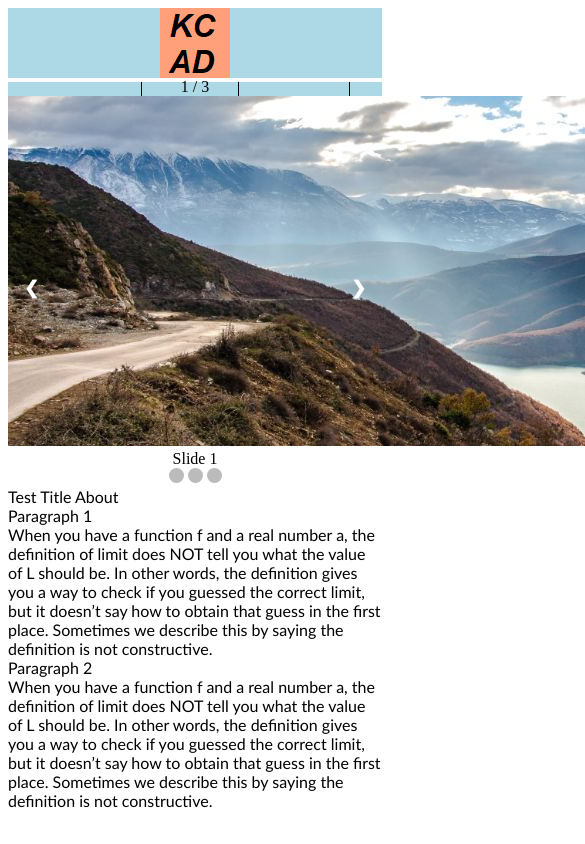
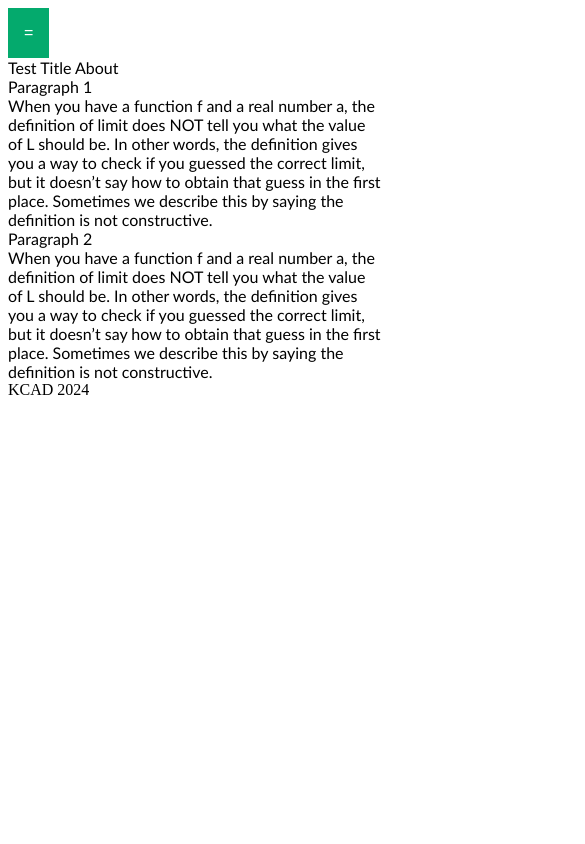
Before and after one commit to kev1ch/kcad_website_react, a React (Vite) app: page /about in a window 390 px wide. Shown: the top 844 px of the page, 585 px wide, since content can reach past the window. Built offline with nearby package versions, Linux system fonts and the light colour scheme.

Commit message:
Styles for mobile/small screens, separated Slideshow Component from other pages

```diff
--- a/src/App.jsx
+++ b/src/App.jsx
@@ -5,6 +5,11 @@ import MainPage from './MainPage';
 import ArticleComponent from './ArticleComponent';
 import article_main from './ArticleMain';
 import article_about from './ArticleAbout';
+import SlideshowComponent from "./SlideshowComponent";
+
+import img1 from "./img/img1.jpg";
+import img2 from "./img/img2.jpg";
+import img3 from "./img/img3.jpg";
 
 function App() {
 
@@ -13,7 +18,7 @@ function App() {
       <BrowserRouter>
         <Routes>
           <Route path="/" element={<MainPage/>}>
-            <Route index element={<ArticleComponent data={article_main}/>}></Route>
+            <Route index element={<><SlideshowComponent srcimg1={img1} srcimg2={img2} srcimg3={img3}/><ArticleComponent data={article_main}/></>}></Route>
             <Route path="/news" element={<div>News</div>}></Route>
             <Route path="/gallery" element={<div>Gallery</div>}></Route>
             <Route path="/about" element={<ArticleComponent data={article_about}/>}></Route>
--- a/src/MainPage.css
+++ b/src/MainPage.css
@@ -1,9 +1,24 @@
-#navigation_bar {
-    height: 70px;
-    background-color: lightblue;
-    width: 100%;
-    text-align:center;
+@media screen and (max-width: 1000px) {
+    .dropdown_navigaiton {
+        position: relative;
+        display: inline-block;
+    }
+    .navigation_bar {
+        display: none;
+    }
 }
+
+@media screen and (min-width: 1000px) {
+    .navigation_bar {
+        height: 70px;
+        background-color: lightblue;
+        width: 100%;
+        text-align:center;
+    }
+    .dropdown_navigaiton {
+        display: none;
+    }
+  }
 
 nav {
     vertical-align: top;
@@ -31,3 +46,37 @@ nav {
 .link-style:hover {
     background-color: lightskyblue;
 }
+
+.dropdown_button {
+    background-color: #04AA6D;
+    color: white;
+    padding: 16px;
+    font-size: 16px;
+    border: none;
+}
+
+.dropdown_content {
+    display: none;
+    position: absolute;
+    background-color: #f1f1f1;
+    min-width: 160px;
+    box-shadow: 0px 8px 16px 0px rgba(0,0,0,0.2);
+    z-index: 1;
+}
+
+/* Links inside the dropdown */
+.dropdown_content .dropdown_element {
+    color: black;
+    padding: 12px 16px;
+    text-decoration: none;
+    display: block;
+  }
+
+/* Change color of dropdown links on hover */
+.dropdown_content .dropdown_element:hover {background-color: #ddd;}
+
+/* Show the dropdown menu on hover */
+.dropdown_navigaiton:hover .dropdown_content {display: block;}
+
+/* Change the background color of the dropdown button when the dropdown content is shown */
+.dropdown_navigaiton:hover .dropdown_button {background-color: #3e8e41;}
--- a/src/MainPage.jsx
+++ b/src/MainPage.jsx
@@ -1,14 +1,9 @@
 import { Outlet, Link } from "react-router-dom";
-import { useState } from "react";
-import SlideshowComponent from "./SlideshowComponent";
 import DotComponent from "./DotComponent";
 
 import './MainPage.css';
 
 import website_logo from "./img/logo.png";
-import img1 from "./img/img1.jpg";
-import img2 from "./img/img2.jpg";
-import img3 from "./img/img3.jpg";
 
 function MainPage() {
 
@@ -16,10 +11,10 @@ function MainPage() {
         <>
 
             <header>
-                <div id="navigation_bar">
+                <div className="navigation_bar">
                     <img src={website_logo} alt="website_logo"/>
 
-                    <nav className="navigation_bar">
+                    <nav>
                         <Link className={"link-style"} to="/">Home</Link>
                         <Link className={"link-style"} to="/news">News</Link>
                         <Link className={"link-style"} to="/gallery">Gallery</Link>
@@ -27,16 +22,22 @@ function MainPage() {
                         <Link className={"link-style"} to="/contact">Contact</Link>
                     </nav>
                 </div>
+
+                <div className="dropdown_navigaiton">
+                    <button className="dropdown_button">=</button>
+                    <div className="dropdown_content">
+                        <div className="dropdown_element">111</div>
+                        <div className="dropdown_element">222</div>
+                        <div className="dropdown_element">333</div>
+                    </div>
+                </div>
             </header>
 
+            <Outlet/>
 
-            <article>
-
-                <SlideshowComponent srcimg1={img1} srcimg2={img2} srcimg3={img3}/>
-
-            </article>
-
-            <Outlet/>
+            <footer>
+                KCAD 2024
+            </footer>
         </>
     );
 }
--- a/src/SlideshowComponent.css
+++ b/src/SlideshowComponent.css
@@ -1,8 +1,15 @@
 * {box-sizing:border-box}
 
+@media screen and (max-width: 1000px) {
+  .slideshow-style {
+    display: none;
+  }
+}
+
+@media screen and (min-width: 1000px) {
   /* Slideshow container */
   .slideshow-style {
-  vertical-align: center;       /* ??? */
+    vertical-align: center;
     max-width: 1000px;
     position: relative;
     margin: auto;
@@ -10,6 +17,9 @@
     border-width: 1px;
     border-color: blue;
   }
+}
+
+
 
 /* Next & previous buttons */
 .prev, .next {
```
Lines whose indentation alone changed are shown as unchanged.
